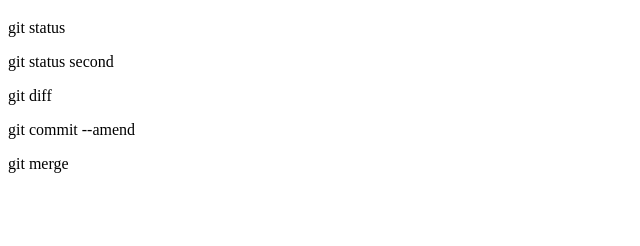
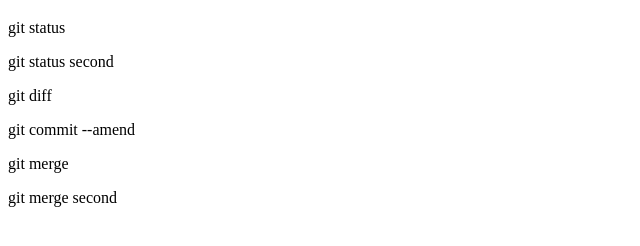
Before and after one commit to Sawayan0126/git_tutorial, a plain HTML site: page index.html in a window 1280 px wide. Shown: the part 70-316 px from the top of the page, without its empty margins (0-640 px from the left). Drawn offline with Linux system fonts and the light colour scheme.

Commit message:
git merge secondを追記

```diff
--- a/index.html
+++ b/index.html
@@ -12,5 +12,6 @@
     <p>git diff</p>
     <p>git commit --amend</p>
     <p>git merge</p>
+    <p>git merge second</p>
 </body>
 </html>
```
